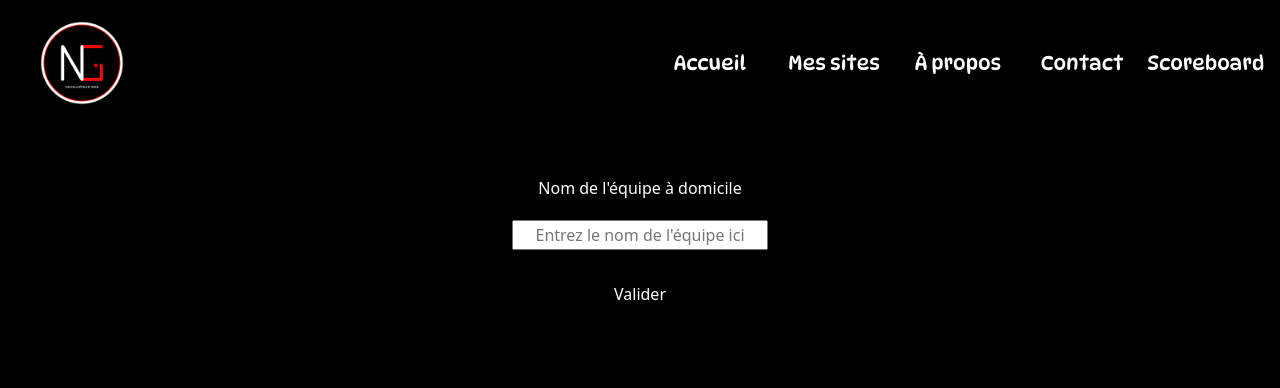
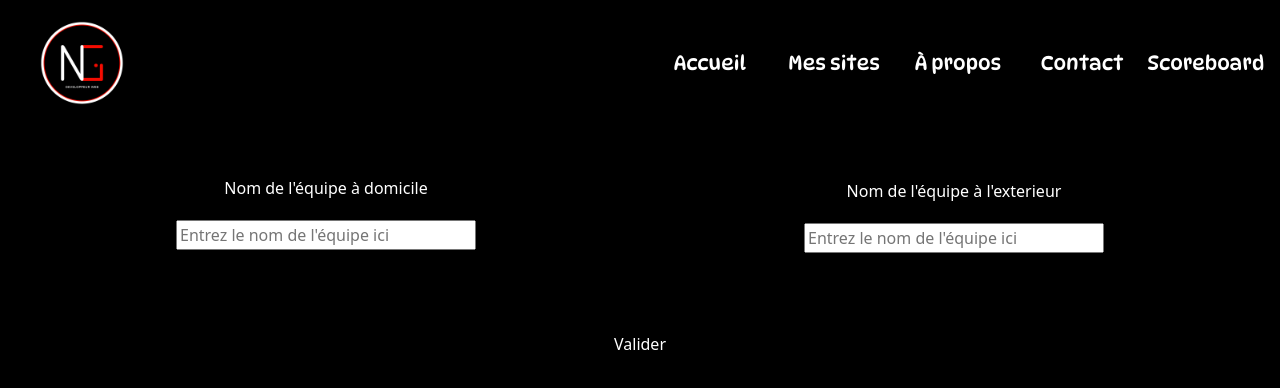
Before and after one commit to Nico578/Projet-React, a React (Create React App) app: page /Scoreboard in a window 1280 px wide. Shown: the top 388 px of the page. Built offline with nearby package versions, Linux system fonts and the light colour scheme.

Commit message:
form team mis à jour avant installation AXIOS

```diff
--- a/src/pages/Scoreboard.js
+++ b/src/pages/Scoreboard.js
@@ -3,28 +3,43 @@ import Navigation from "../components/Navigation";
 
 const Scoreboard = () => {
   let teamH = "";
+  let teamV = "";
 
   const teamHome = (e) => {
     teamH = e.target.value;
+  };
+
+  const teamVisitor = (e) => {
+    teamV = e.target.value;
   };
 
   const btn = (e) => {
     e.preventDefault();
 
     if (teamH.length < 3) {
-      document.getElementById('error').innerHTML="Veuillez entrez 3 caractères minimum";
-
+      document.getElementById("errorH").innerHTML =
+        "Veuillez entrez 3 caractères minimum";
+    }
+    if (teamV.length < 3) {
+      document.getElementById("errorV").innerHTML =
+        "Veuillez entrez 3 caractères minimum";
     } else {
-      document.getElementById('error').style.display= 'none'
-      console.log(teamH)
+      document.getElementById("errorV").style.display = "none";
+      document.getElementById("errorH").style.display = "none";
+      console.log(teamH);
+      console.log(teamV);
     }
   };
 
   return (
     <div className="scoreboard">
       <Navigation />
+      <div className="container-fluid first-container">
+        <div className="team-container">
           <form className="teamHome">
-        <label id="teamHomeLabel" htmlFor="teamHome"> Nom de l'équipe à domicile</label>
+            <label id="teamHomeLabel" htmlFor="teamHome">
+              Nom de l'équipe à domicile
+            </label>
             <input
               onChange={teamHome}
               className="form-control-home teamHome-container"
@@ -35,8 +50,30 @@ const Scoreboard = () => {
               aria-label="Nom de l'équipe à domicile"
               name="team"
             />
-        <span id="error"></span>
+            <span id="errorH"></span>
+          </form>
+        </div>
 
+        <div className="team-container">
+          <form action="">
+            <label id="teamVisitorLabel" htmlFor="teamVisitor">
+              Nom de l'équipe à l'exterieur
+            </label>
+            <input
+              onChange={teamVisitor}
+              className="form-control-visitor teamVisitor-container"
+              type="text"
+              autoComplete="off"
+              id="teamVisitor"
+              placeholder="Entrez le nom de l'équipe ici"
+              aria-label="Nom de l'équipe à l'exterieur"
+            />
+            <span id="errorV"></span>
+          </form>
+        </div>
+      </div>
+
+      <form action="">
         <input onClick={btn} type="submit" value="Valider" className="btn" />
       </form>
     </div>
--- a/src/style/pages/_scoreboard.scss
+++ b/src/style/pages/_scoreboard.scss
@@ -1,39 +1,43 @@
 .scoreboard {
+
+  .first-container {
+    display: flex;
+  }
+
   input {
     color: black;
   }
 
-  .teamHome {
+  .team-container {
+    width: 300px;
+    margin: auto;
+    text-align: center;
+
+    .teamHome, .teamVisitor {
       margin: 50px auto;
       display: flex;
       flex-direction: column;
-
-    .teamHome-container{
-        width: 20%;
-        display: flex;
-        margin: auto;
-        text-align: center;
     }
 
-    #teamHomeLabel {
+      #teamHomeLabel, #teamVisitorLabel {
         text-align: center;
         padding: 0 0 20px 0;
       }
 
-    #error {
+      #errorH, #errorV {
         text-align: center;
         padding-top: 5px;
         color: red;
       }
+  }
 
 
-  }
-
 .btn {
-    width: 10%;
-    margin:  20px auto;
+  width: 20%;
+  margin: 20px auto;
   display: flex;
   justify-content: center;
   color: white;
 }
+
 }
```
Lines whose indentation alone changed are shown as unchanged.
